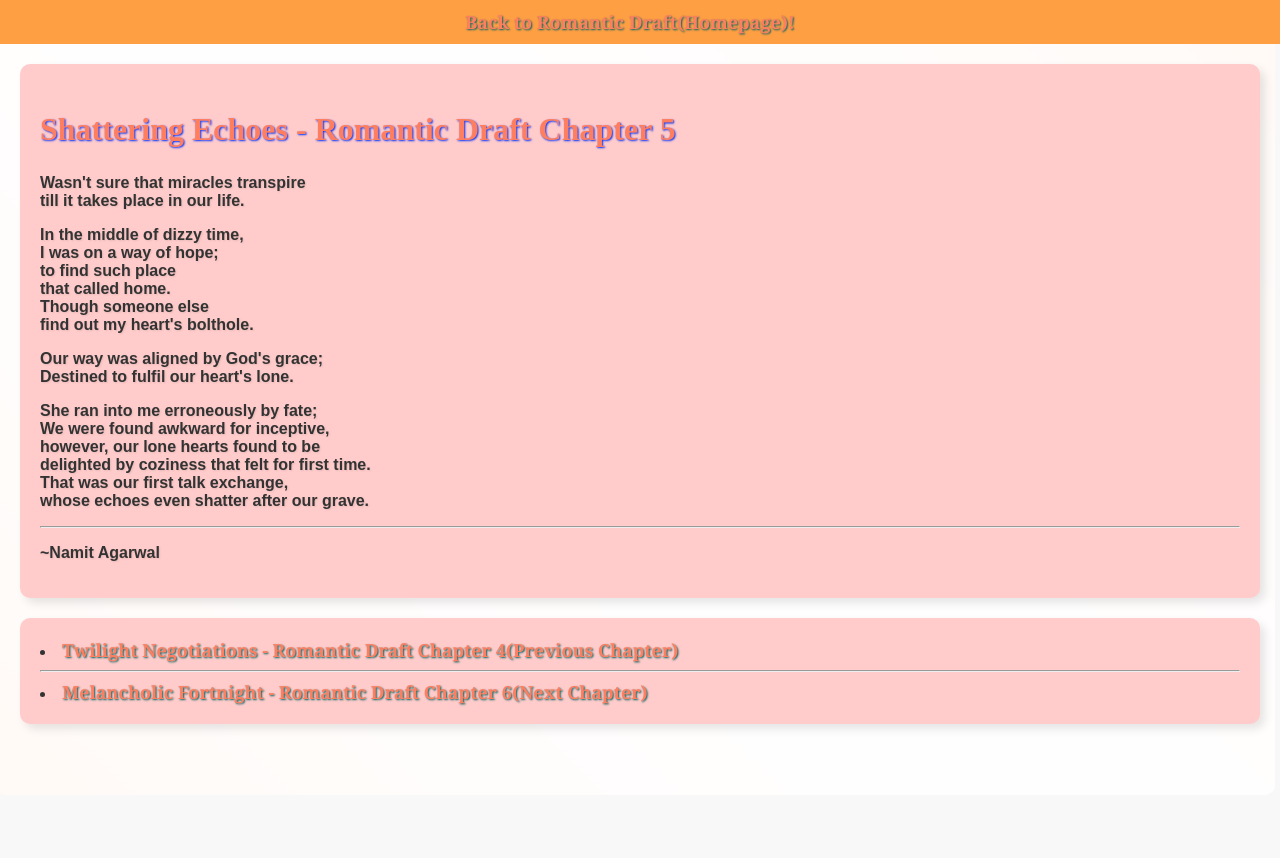
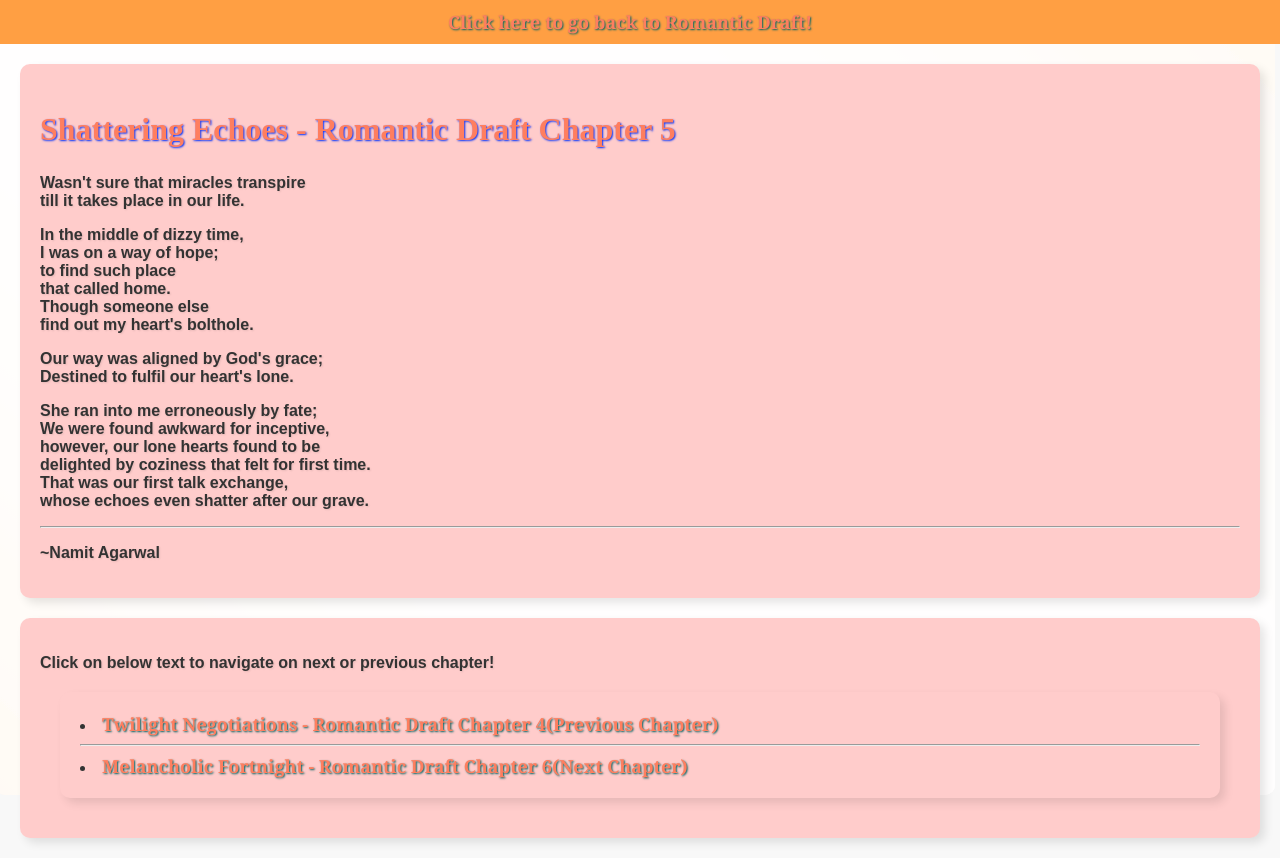
Before and after one commit to Anthologies-by-Namit/Romantic-Draft, a plain HTML site: page Chapter-5.html in a window 1280 px wide. Before the commit the page ends 800 px from the top, so only its background shows below. Drawn offline with Linux system fonts and the light colour scheme.

Commit message:
Update Chapter-5.html

```diff
--- a/Chapter-5.html
+++ b/Chapter-5.html
@@ -10,7 +10,7 @@
     <header>
         <nav>
             <ul>
-                <li><a href="index.html">Back to Romantic Draft(Homepage)!</a></li>
+                <li><a href="Romantic-Draft.html">Click here to go back to Romantic Draft!</a></li>
             </ul>
         </nav>
     </header>
@@ -42,7 +42,8 @@
         </p>
         <hr>
         <p>~Namit Agarwal</p>
-    </section>
+    </section><section class="poem-section" style="font-weight: bolder;">
+        <p>Click on below text to navigate on next or previous chapter!</p>
     <section>
         <span><li><a href="Chapter-4.html">Twilight Negotiations - Romantic Draft Chapter 4(Previous Chapter)</a></li><hr>
         </span><li><a href="Chapter-6.html">Melancholic Fortnight - Romantic Draft Chapter 6(Next Chapter)</a></li>
```
